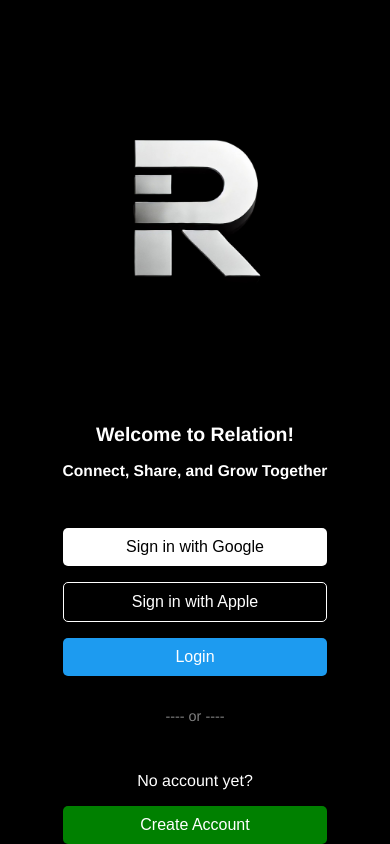
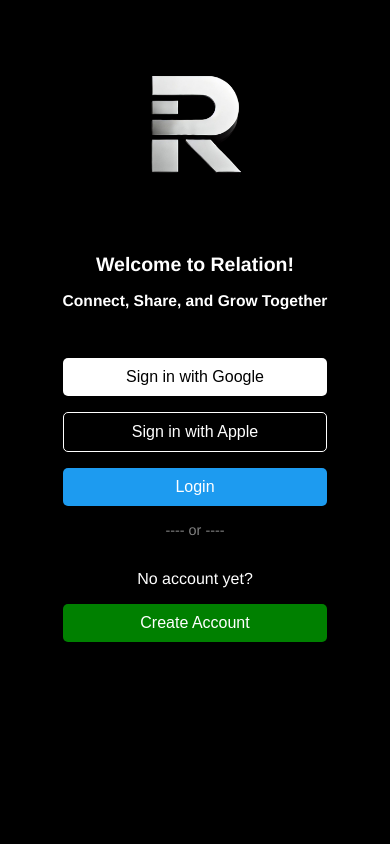
Before and after one commit to tzuchientseng/relation, a Vue app: page / in a window 390 px wide. Built offline with nearby package versions, Linux system fonts and the light colour scheme.

Commit message:
chore(release): bump version to v1.1.1

```diff
--- a/src/components/MainPage.vue
+++ b/src/components/MainPage.vue
@@ -30,7 +30,6 @@ import NavBar from './NavBar.vue';
 import NewsBar from './NewsBar.vue';
 import PostBar from './PostBar.vue';
 
-// 維持原本的變數 / 狀態
 const displayedText = ref('');
 const showAnimatedText = ref(false);
 const showApp = ref(false);
@@ -38,7 +37,6 @@ const showApp = ref(false);
 const store = useStore();
 const userName = computed(() => store.state.auth.userName?.trim() || "Guest");
 
-// 打字動畫
 const animateText = (text: string) => {
   let i = 0;
   displayedText.value = "";
--- a/src/components/NavBar.vue
+++ b/src/components/NavBar.vue
@@ -1,3 +1,9 @@
+<!--
+# TODO:
+
+- Nav scrolling-animation
+
+-->
 <template>
   <div class="sidebar" :class="{ hidden: !isVisible }">
     <img id="nav-item" src="../assets/logo.png" alt="icon">
--- a/src/components/auth/LoginCard.vue
+++ b/src/components/auth/LoginCard.vue
@@ -112,7 +112,7 @@ button.create-account {
 }
 
 .divider {
-  margin: 1rem 0;
+  /* margin: 1rem 0; */
   font-size: 0.9rem;
   color: gray;
 }
--- a/src/components/auth/LoginPage.vue
+++ b/src/components/auth/LoginPage.vue
@@ -120,8 +120,20 @@ onMounted(() => {
     flex-direction: column;
     margin-bottom: 70px;
   }
+
+  .left-side {
+    height: auto;
+    max-height: 30vh;
+    /* flex: none; */
+  }
+
   .right-side {
+    flex: 3;
+    display: flex;
+    color: white;
+    flex-direction: column;
     align-items: center;
+    justify-content: flex-start;
   }
 }
 </style>
--- a/src/components/post/PostItem.vue
+++ b/src/components/post/PostItem.vue
@@ -1,3 +1,10 @@
+<!--
+# TODO:
+
+- 需要顯示所有照片
+- RWD: post-info
+
+-->
 <template>
   <div class="post">
     <div class="post-header">
@@ -5,13 +12,12 @@
       <div class="post-info">
         <strong>{{ post.username }}</strong>
         <span>@{{ post.userId }}</span>
-        <span class="post-time">{{ formatDate(post.createTime) }}</span>
+        <span class="post-time"> ● {{ formatDate(post.createTime) }}</span>
       </div>
     </div>
 
     <p class="post-content">{{  post.content }}</p>
 
-    <!-- TODO: 需要顯示所有照片 -->
     <div v-if="post.media && post.media.length">
       <img :src="post.media[0]" alt="Post Media" class="post-media">
     </div>
@@ -45,17 +51,17 @@ function formatDate(date: Date | string): string {
   const diffInSeconds = Math.floor((now - past) / 1000);
 
   if (diffInSeconds < 60) {
-    return `${diffInSeconds} seconds ago`;
+    return `${diffInSeconds}s ago`;
   }
 
   const diffInMinutes = Math.floor(diffInSeconds / 60);
   if (diffInMinutes < 60) {
-    return `${diffInMinutes} minutes ago`;
+    return `${diffInMinutes} min ago`;
   }
 
   const diffInHours = Math.floor(diffInMinutes / 60);
   if (diffInHours < 24) {
-    return `${diffInHours} hours ago`;
+    return `${diffInHours} h ago`;
   }
 
   const diffInDays = Math.floor(diffInHours / 24);
@@ -117,6 +123,13 @@ function deletePost(postId: string) {
   padding: 10px;
 }
 
+.post-time {
+    margin-top: 2px;
+    font-size: 0.9rem;
+    color: #777;
+    font-style: italic;
+}
+
 .post-actions {
   display: flex;
   gap: 10px;
@@ -137,4 +150,20 @@ button {
 
 .retweeted {
   color: green;
-}</style>
+}
+
+@media (max-width: 480px) {
+
+.post-info {
+  font-size: 70%;
+}
+
+.post-time {
+  font-size: 70%;
+}
+}
+
+.post-content {
+  font-size: 77%;
+}
+</style>
--- a/src/store/modules/postModule.ts
+++ b/src/store/modules/postModule.ts
@@ -1,3 +1,9 @@
+/*
+# TODO:
+
+- Backend Data
+
+*/
 //  以下為假資料
 const state: PostState = {
   posts: [
```
